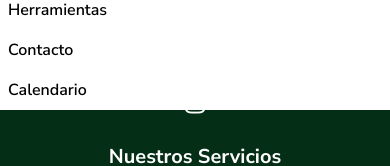
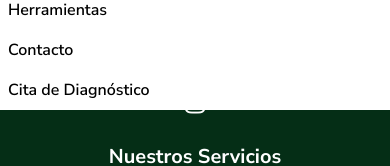
Before and after one commit to REVelazquez/Bambu-front, a Next.js app in the folder bambu/: page /NavBar/navBar in a window 390 px wide. Both pictures are taken after a click on the button 360 px from the left and 38 px from the top of the page. Shown: the part 251-417 px from the top of the page. Built offline with nearby package versions, Linux system fonts and the light colour scheme.

Commit message:
cambio Navbar

```diff
--- a/bambu/src/pages/NavBar/navBar.jsx
+++ b/bambu/src/pages/NavBar/navBar.jsx
@@ -61,7 +61,7 @@ const Navbar = () => {
                             <p className="text-black font-semibold p-1 hover:opacity-50">Contacto</p>
                         </Link>
                         <Link href="/calendario">
-                            <p className="text-black font-semibold p-1 hover:opacity-50">Cita de Diagnostico</p>
+                            <p className="text-black font-semibold p-1 hover:opacity-50">Cita de Diagnóstico</p>
                         </Link>
                     </div>
                     <div className="md:hidden">
@@ -97,8 +97,8 @@ const Navbar = () => {
                             <Link href="/Contacto">
                                 <p className="text-black font-semibold p-2 hover:opacity-50">Contacto</p>
                             </Link>
-                            <Link href="/Calendario/calendario">
-                                <p className="text-black font-semibold p-2 hover:opacity-50">Calendario</p>
+                            <Link href="/calendario">
+                                <p className="text-black font-semibold p-2 hover:opacity-50">Cita de Diagnóstico</p>
                             </Link>
                         </div>
                     </div>
```
